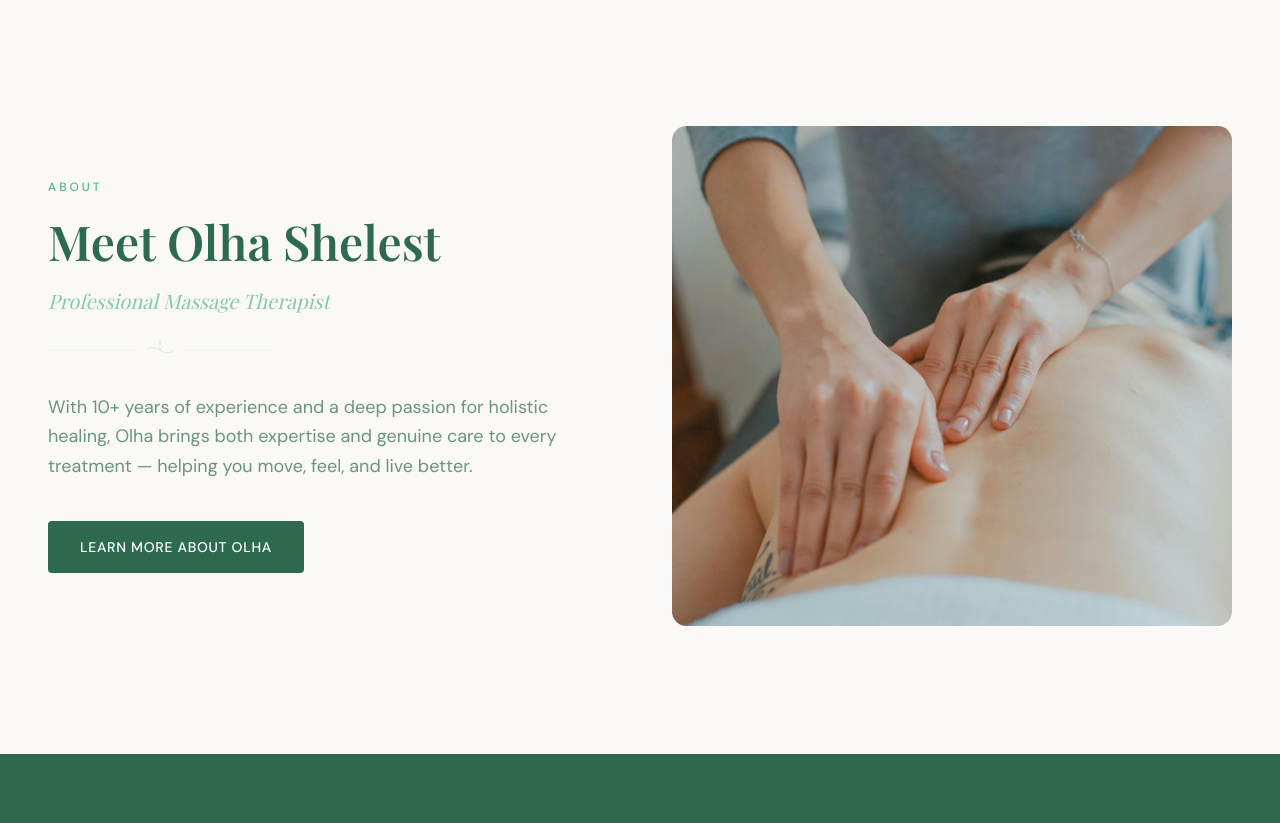
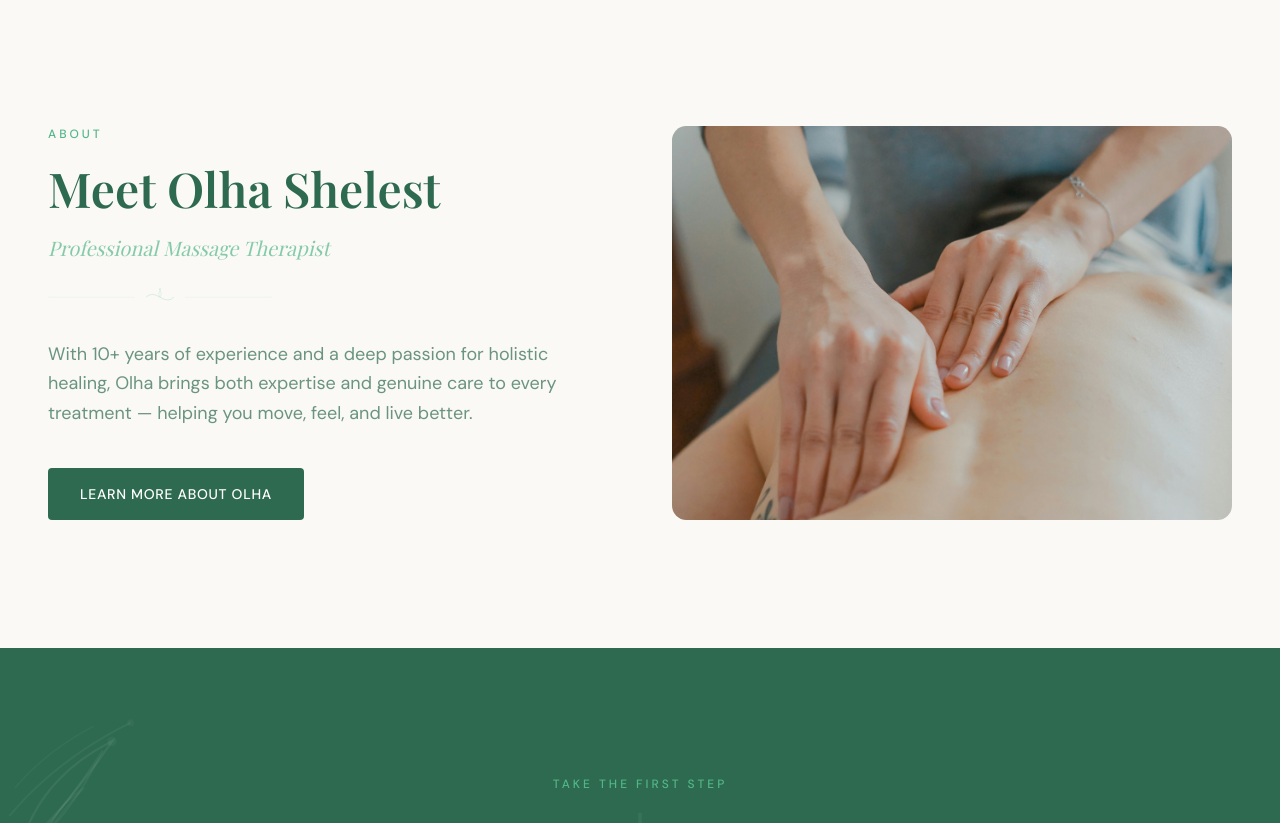
Before and after one commit to romaninet/massage-therapy-website, a Next.js app: page /en in a window 1280 px wide. Shown: the part 1760-2583 px from the top of the page. Built offline with nearby package versions, Linux system fonts and the light colour scheme.

Commit message:
fix home page

```diff
--- a/src/components/sections/AboutPreviewSection.tsx
+++ b/src/components/sections/AboutPreviewSection.tsx
@@ -11,7 +11,7 @@ export default function AboutPreviewSection() {
   return (
     <section className="bg-off-white py-12 md:py-16 lg:py-32 overflow-hidden">
       <div className="max-w-7xl mx-auto px-6 lg:px-12">
-        <div className="grid lg:grid-cols-2 gap-8 lg:gap-16 items-center">
+        <div className="grid lg:grid-cols-2 gap-8 lg:gap-16 items-stretch">
           {/* Left: text */}
           <div className="flex flex-col">
             <p className="text-sage font-medium tracking-[0.25em] uppercase text-xs mb-4">
@@ -34,7 +34,7 @@ export default function AboutPreviewSection() {
           </div>
 
           {/* Right: photo */}
-          <div className="hidden md:block relative h-72 md:h-96 lg:h-[500px] rounded-2xl overflow-hidden">
+          <div className="hidden md:block relative h-full rounded-2xl overflow-hidden">
             <Image
               src={SITE.aboutPreviewImage.src}
               alt={SITE.aboutPreviewImage.alt[locale as 'en' | 'fr']}
```
